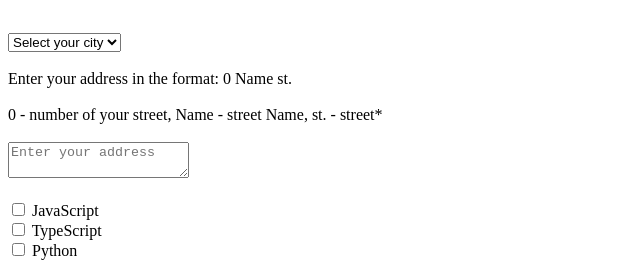
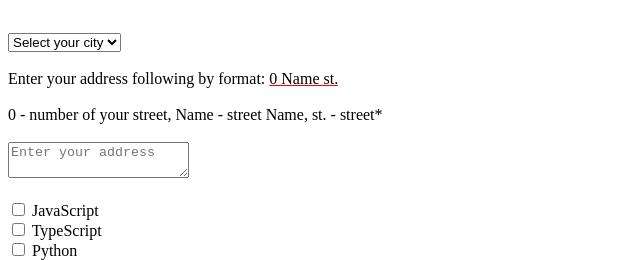
Before and after one commit to Danyl-Dudka/home-work-30-practice, a plain HTML site: page index.html in a window 1280 px wide. Shown: the part 148-408 px from the top of the page, 0-640 px from the left. Drawn offline with Linux system fonts and the light colour scheme.

Commit message:
validation committa

```diff
--- a/index.html
+++ b/index.html
@@ -34,7 +34,7 @@
         </select>
         <br><br>
 
-        <label for="address">Enter your address in the format: 0 Name st. <br> <br>
+        <label for="address">Enter your address following by format: <span class="address_label">0 Name st.</span> <br> <br>
             0 - number of your street,
             Name - street Name,
             st. - street*
--- a/style.css
+++ b/style.css
@@ -14,3 +14,6 @@
     padding-left: 50px;
     padding-top: 50px;
 }
+.address_label {
+    text-decoration: underline red;
+}
```
